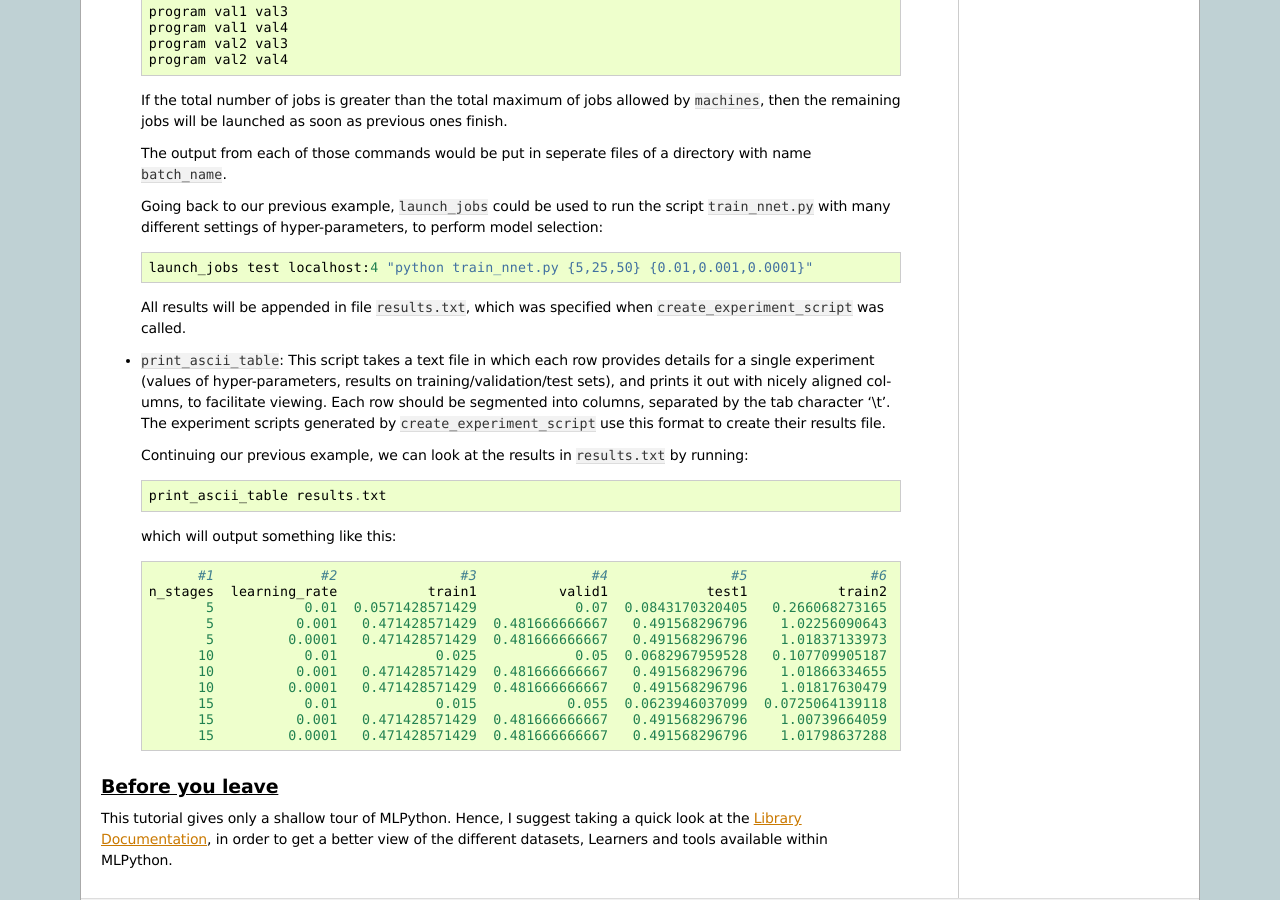
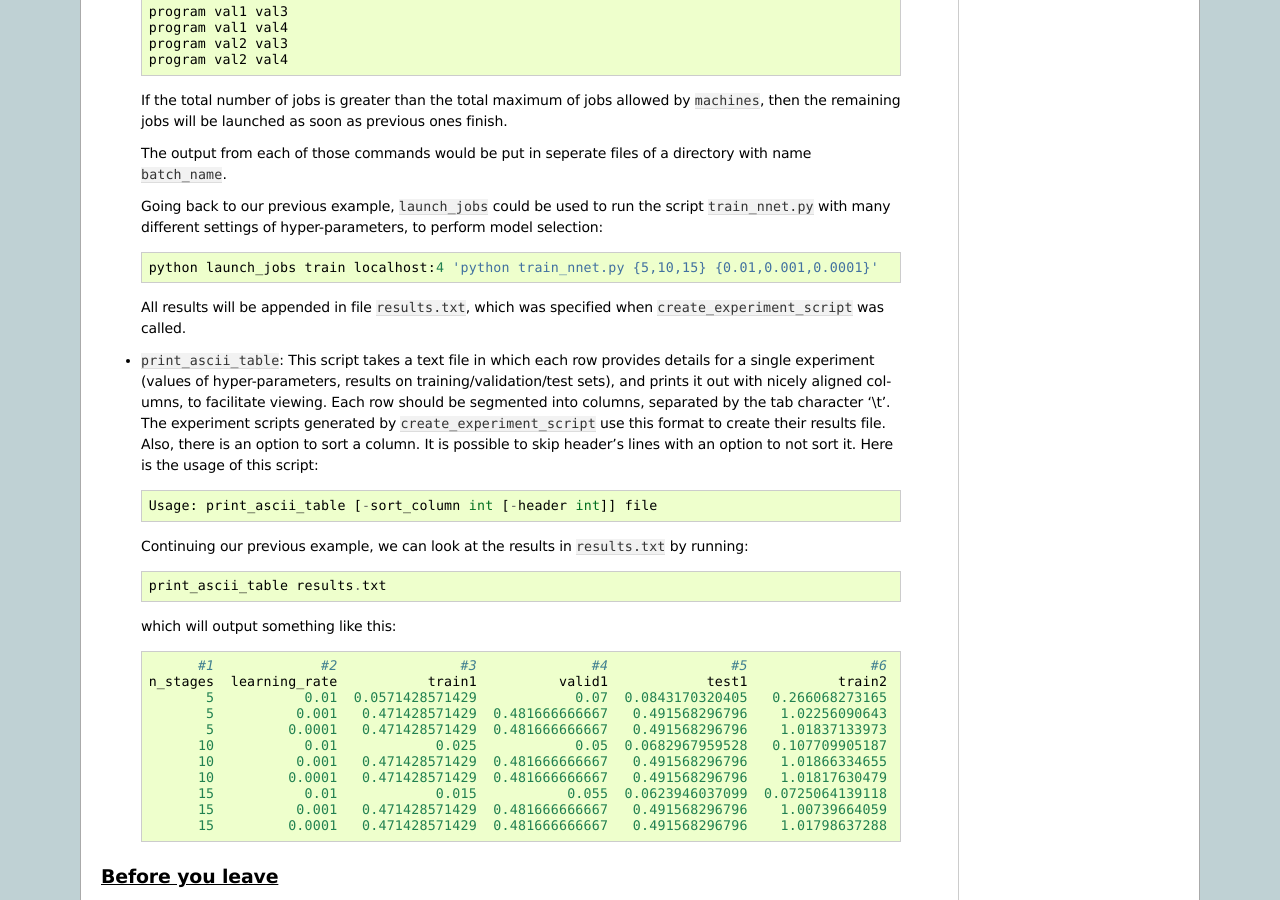
Before and after one commit to AmirHooshangi/mlpython, a Sphinx documentation site: the page built from doc/tutorial.txt, in a window 1280 px wide and 900 px high, scrolled down 11120 px. Built offline with Sphinx 7.4.7, drawn with Linux system fonts in a browser that asks for light colours; formulas are drawn with MathJax 3.

Commit message:
Added doc for print_ascii_table

```diff
--- a/doc/tutorial.txt
+++ b/doc/tutorial.txt
@@ -696,7 +696,7 @@ variable).
   run the script ``train_nnet.py`` with many different settings of
   hyper-parameters, to perform model selection: ::
 
-   launch_jobs test localhost:4 "python train_nnet.py {5,25,50} {0.01,0.001,0.0001}"
+   python launch_jobs train localhost:4 'python train_nnet.py {5,10,15} {0.01,0.001,0.0001}'
 
   All results will be appended in file ``results.txt``, which was
   specified when ``create_experiment_script`` was called.
@@ -707,7 +707,10 @@ variable).
   prints it out with nicely aligned columns, to facilitate
   viewing. Each row should be segmented into columns, separated by the
   tab character '\\t'. The experiment scripts generated by ``create_experiment_script``
-  use this format to create their results file.
+  use this format to create their results file. Also, there is an option to sort a column.
+  It is possible to skip header's lines with an option to not sort it. Here is the usage of this script: ::
+
+   Usage: print_ascii_table [-sort_column int [-header int]] file
 
   Continuing our previous example, we can look at the results in ``results.txt``
   by running: ::
```
Also changed, not shown: 1 other file.
